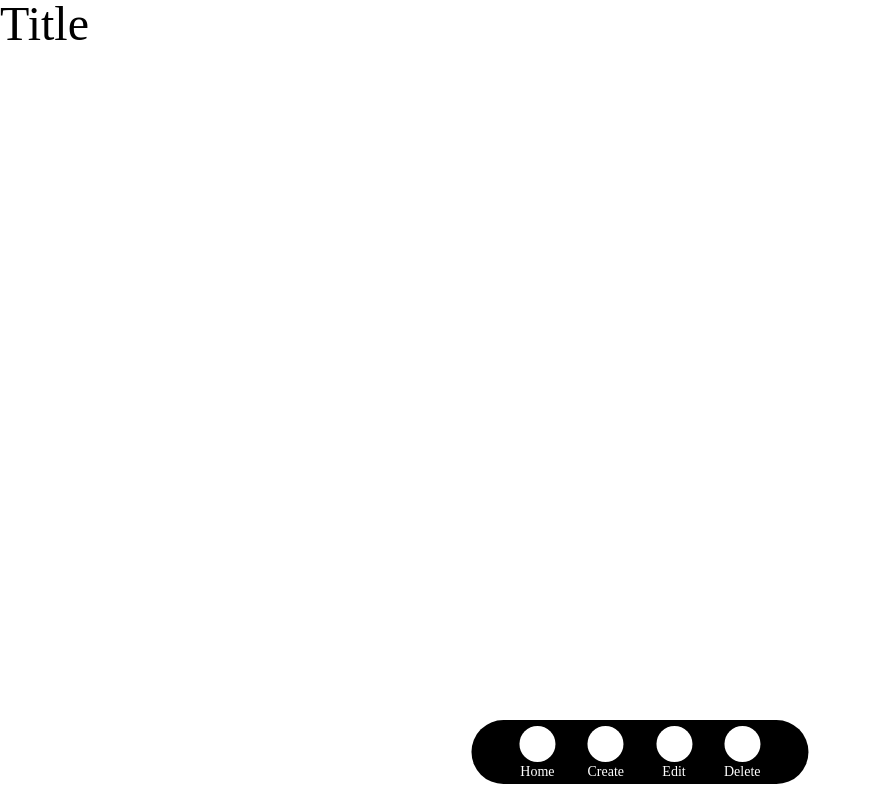
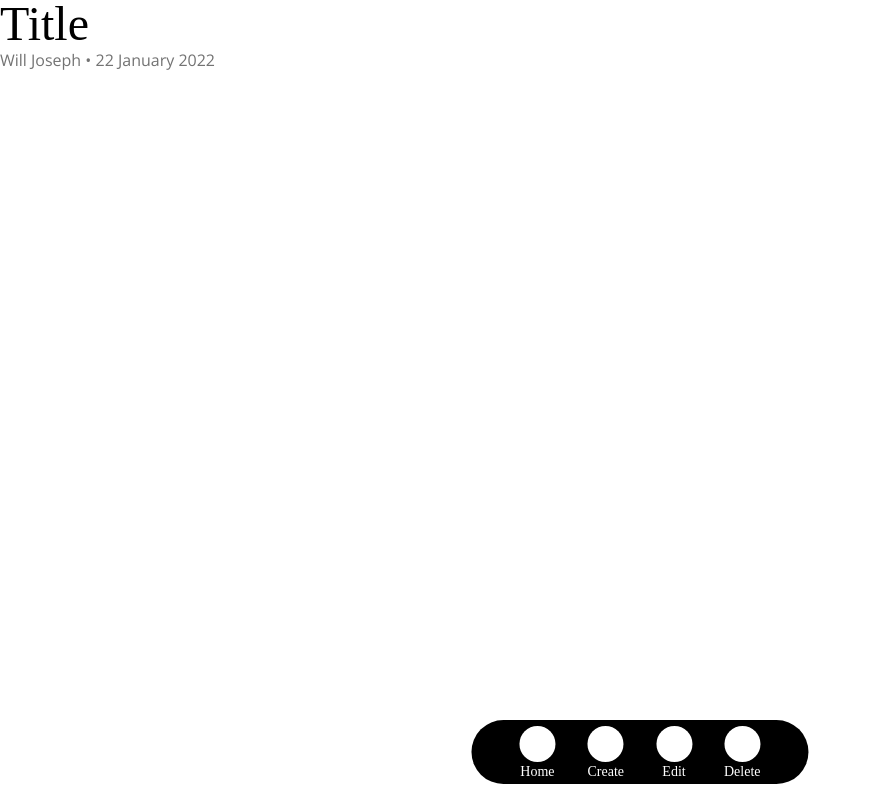
Before and after one commit to programmergeek/public-posts, a React (Create React App) app: page / in a window 1280 px wide. Shown: the whole page, without its empty margins (0-872 px from the left). Built offline with nearby package versions, Linux system fonts and the light colour scheme; some icons are missing; a web font is replaced by a local one.

Commit message:
created Author and Publish Date component

```diff
--- a/src/Components/PostCard.tsx
+++ b/src/Components/PostCard.tsx
@@ -4,6 +4,7 @@ export const PostCard: React.FC = () => {
   return (
     <div>
       <Title>Title</Title>
+      <AuthorAndPublishDate author="Will Joseph" date="22 January 2022" />
     </div>
   );
 };
@@ -11,3 +12,13 @@ export const PostCard: React.FC = () => {
 const Title: React.FC = ({ ...props }) => {
   return <h1 className="font-unna text-5xl"> {props.children} </h1>;
 };
+
+const AuthorAndPublishDate: React.FC<{ author: string; date: string }> = ({
+  ...props
+}) => {
+  return (
+    <p className="font-openSans text-neutral-500">
+      {props.author} • {props.date}
+    </p>
+  );
+};
```
